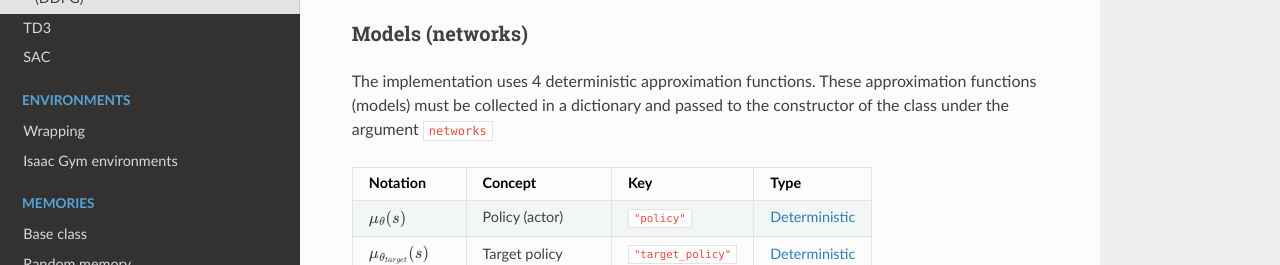
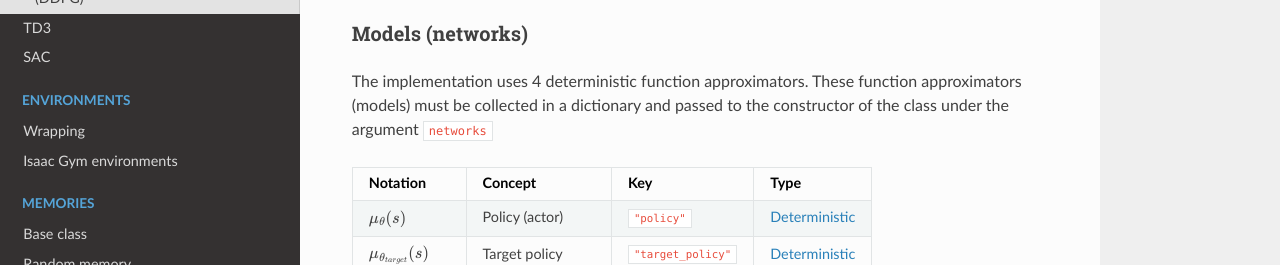
Before and after one commit to Toni-SM/skrl, a Sphinx documentation site: the page built from docs/source/modules/skrl.agents.ddpg.rst, in a window 1280 px wide and 900 px high, scrolled down 844 px, cut to the strip 190-455 px from the top of the window. Built offline with Sphinx 7.4.7 and the Read the Docs theme 2.0.0, drawn with Linux system fonts in a browser that asks for light colours; pages that are not in the unit, such as notebooks, are missing from menus.

Commit message:
Correct a misused term

```diff
--- a/docs/source/modules/skrl.agents.ddpg.rst
+++ b/docs/source/modules/skrl.agents.ddpg.rst
@@ -43,7 +43,7 @@
 Models (networks)
 ^^^^^^^^^^^^^^^^^
 
-The implementation uses 4 deterministic approximation functions. These approximation functions (models) must be collected in a dictionary and passed to the constructor of the class under the argument :literal:`networks`
+The implementation uses 4 deterministic function approximators. These function approximators (models) must be collected in a dictionary and passed to the constructor of the class under the argument :literal:`networks`
 
 .. list-table::
    :header-rows: 1
--- a/docs/source/modules/skrl.agents.ppo.rst
+++ b/docs/source/modules/skrl.agents.ppo.rst
@@ -53,7 +53,7 @@
 Models (networks)
 ^^^^^^^^^^^^^^^^^
 
-The implementation uses 1 stochastic and 1 deterministic approximation function. These approximation functions (models) must be collected in a dictionary and passed to the constructor of the class under the argument :literal:`networks`
+The implementation uses 1 stochastic and 1 deterministic function approximator. These function approximators (models) must be collected in a dictionary and passed to the constructor of the class under the argument :literal:`networks`
 
 .. list-table::
    :header-rows: 1
--- a/docs/source/modules/skrl.agents.sac.rst
+++ b/docs/source/modules/skrl.agents.sac.rst
@@ -55,7 +55,7 @@
 Models (networks)
 ^^^^^^^^^^^^^^^^^
 
-The implementation uses 1 stochastic and 4 deterministic approximation functions. These approximation functions (models) must be collected in a dictionary and passed to the constructor of the class under the argument :literal:`networks`
+The implementation uses 1 stochastic and 4 deterministic function approximators. These function approximators (models) must be collected in a dictionary and passed to the constructor of the class under the argument :literal:`networks`
 
 .. list-table::
    :header-rows: 1
--- a/docs/source/modules/skrl.agents.td3.rst
+++ b/docs/source/modules/skrl.agents.td3.rst
@@ -53,7 +53,7 @@
 Models (networks)
 ^^^^^^^^^^^^^^^^^
 
-The implementation uses 6 deterministic approximation functions. These approximation functions (models) must be collected in a dictionary and passed to the constructor of the class under the argument :literal:`networks`
+The implementation uses 6 deterministic function approximators. These function approximators (models) must be collected in a dictionary and passed to the constructor of the class under the argument :literal:`networks`
 
 .. list-table::
    :header-rows: 1
```
Also changed, not shown: other parts of docs/source/modules/skrl.agents.td3.rst (+2 -2 lines).
